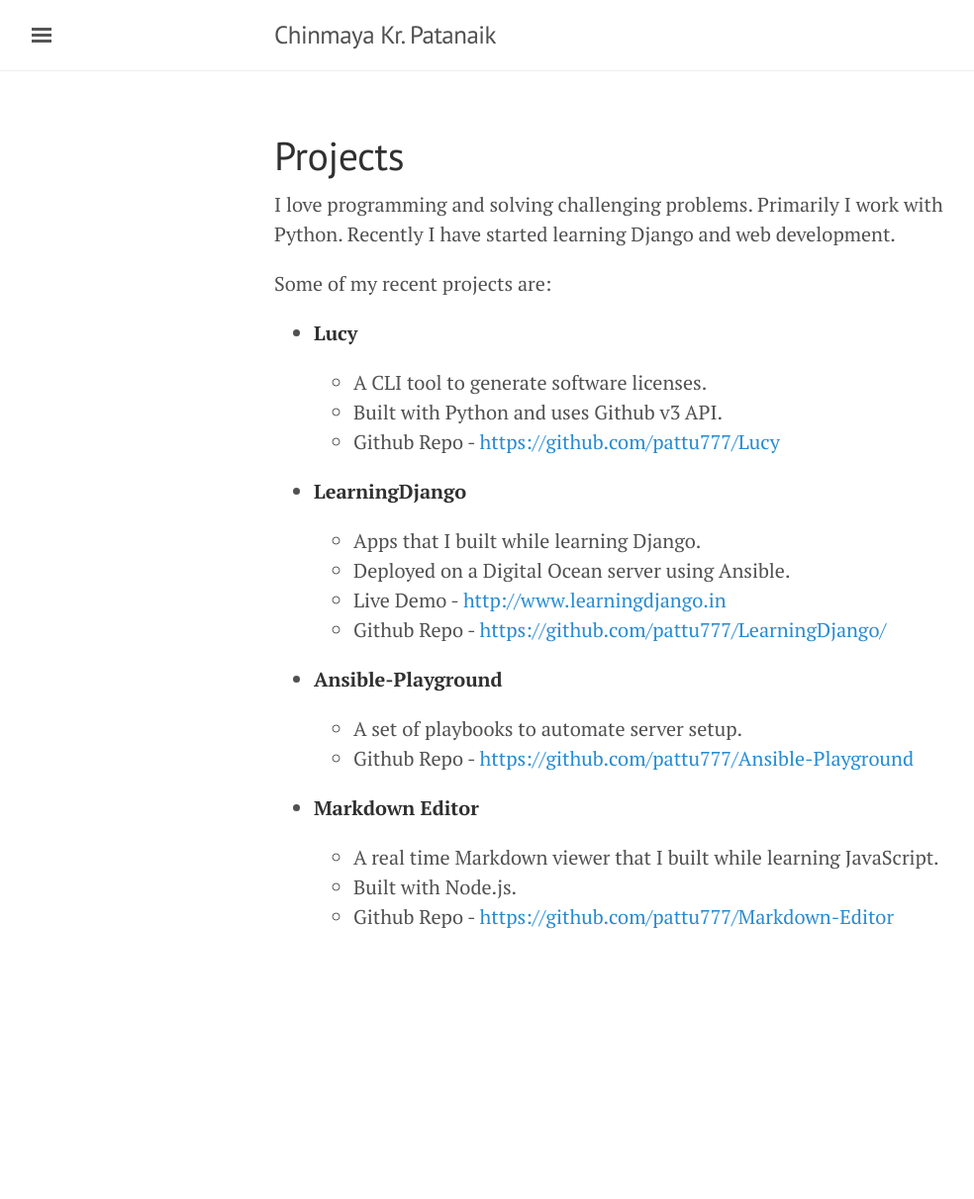
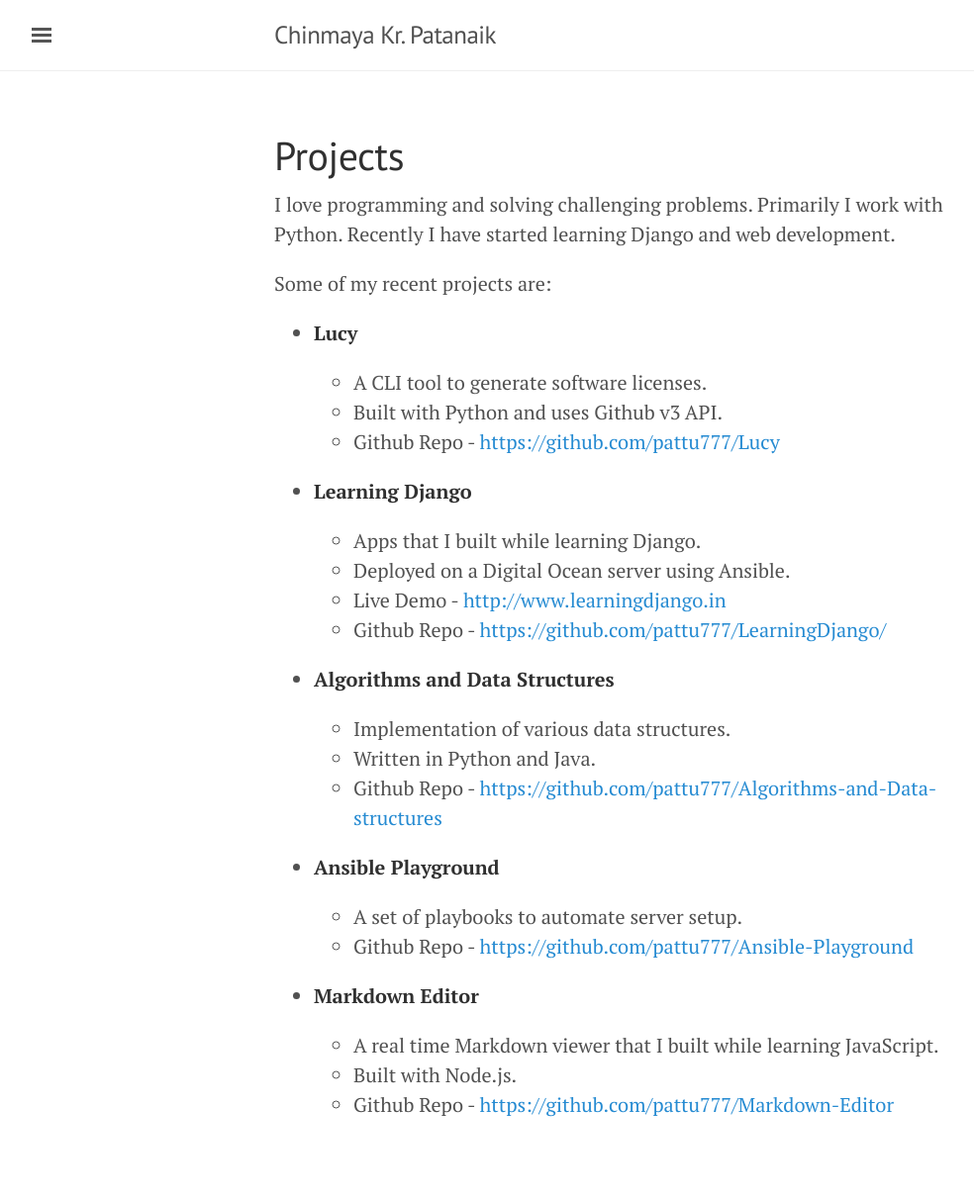
Before and after one commit to pattu777/pattu777.github.io, a Jekyll site: the page built from projects.md, in a window 1280 px wide. Shown: the whole page at 99% size, without its empty margins (3-987 px from the left). Built offline with Jekyll 4.4.1, drawn with Linux system fonts in a browser that asks for light colours; comment, search, counter and statistics services are not loaded; before the commit the page ends 1022 px from its top, so only the background shows below that.

Commit message:
projects updated

```diff
--- a/_includes/sidebar.html
+++ b/_includes/sidebar.html
@@ -23,8 +23,8 @@
     {% endfor %}
     -->
 
+    <a class="sidebar-nav-item" href="/projects/">Projects</a>
     <a class="sidebar-nav-item" href="https://drive.google.com/file/d/0BwFCuugUZy8hRkdKRVI4ZzB6ekU/view?usp=sharing">Resume</a>
-    <a class="sidebar-nav-item" href="/projects/">Projects</a>
     <a class="sidebar-nav-item" href="mailto:patanaikchinmaya@gmail.com">Contact</a>
   </nav>
 
--- a/index.html
+++ b/index.html
@@ -6,14 +6,14 @@ title: Home
 <div class="posts">
   {% for post in paginator.posts %}
   <div class="post">
-    <h2 class="post-title">
+    <h3 class="post-title">
       <a href="{{ site.baseurl }}{{ post.url }}">
         {{ post.title }}
       </a>
-    </h2>
+    </h3>
 
     <span class="post-date">{{ post.date | date_to_string }}</span>
-    {{ post.content | strip_html | truncatewords:30 }}
+    {{ post.content | strip_html | truncatewords:20 }}
   </div>
   {% endfor %}
 </div>
--- a/projects.md
+++ b/projects.md
@@ -13,14 +13,21 @@ Some of my recent projects are:
   * Built with Python and uses Github v3 API.
   * Github Repo - [https://github.com/pattu777/Lucy](https://github.com/pattu777/Lucy)
 
-* __LearningDjango__
+* __Learning Django__
 
   * Apps that I built while learning Django.
   * Deployed on a Digital Ocean server using Ansible.
   * Live Demo - [http://www.learningdjango.in](http://www.learningdjango.in)
   * Github Repo - [https://github.com/pattu777/LearningDjango/](https://github.com/pattu777/LearningDjango/)
 
-* __Ansible-Playground__
+* __Algorithms and Data Structures__
+
+    * Implementation of various data structures.
+    * Written in Python and Java.
+    * Github Repo - [https://github.com/pattu777/Algorithms-and-Data-structures](https://github.com/pattu777/Algorithms-and-Data-structures)
+
+
+* __Ansible Playground__
 
   * A set of playbooks to automate server setup.
   * Github Repo - [https://github.com/pattu777/Ansible-Playground](https://github.com/pattu777/Ansible-Playground)
```
Also changed, not shown: about.md (+1 -1 lines).
